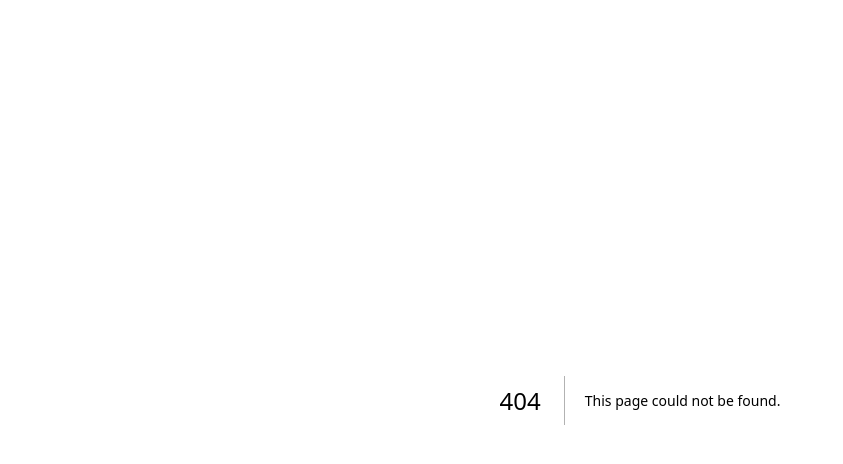
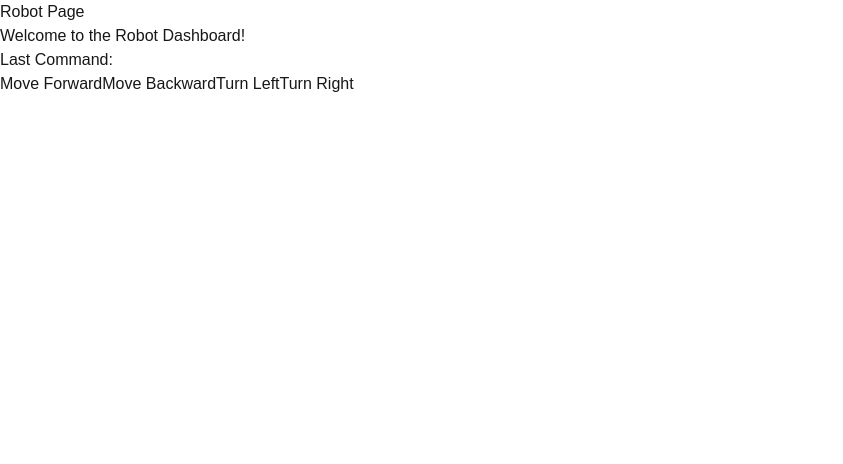
Before and after one commit to Dguminski12/dashboard, a Next.js app: page /robot in a window 1280 px wide. Before the commit this address had no page. Shown: the top 464 px of the page, without its empty margins (0-843 px from the left). Built offline with nearby package versions, Linux system fonts and the light colour scheme.

Commit message:
first commit

```diff
--- /dev/null
+++ b/src/app/robot/page.tsx
@@ -0,0 +1,20 @@
+"use client";
+
+import {useState} from "react";
+
+export default function RobotPage() {
+
+  const [lastCommand, setLastCommand] = useState("");
+
+  return (
+    <div>
+        <h1>Robot Page</h1>
+        <p>Welcome to the Robot Dashboard!</p>
+        <p>Last Command: {lastCommand}</p>
+        <button onClick={() => setLastCommand("forward")}>Move Forward</button>
+        <button onClick={() => setLastCommand("reverse")}>Move Backward</button>
+        <button onClick={() => setLastCommand("left")}>Turn Left</button>
+        <button onClick={() => setLastCommand("right")}>Turn Right</button>
+    </div>
+  );
+}
```
